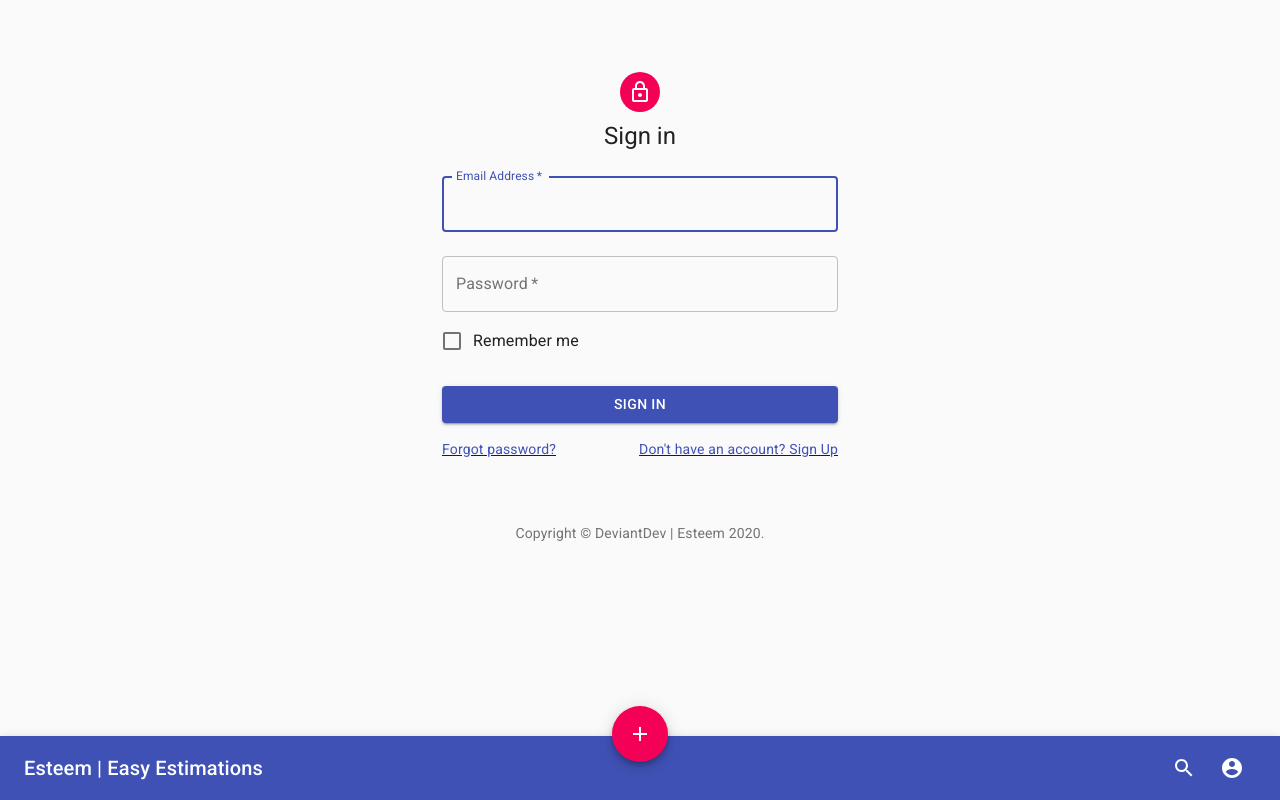
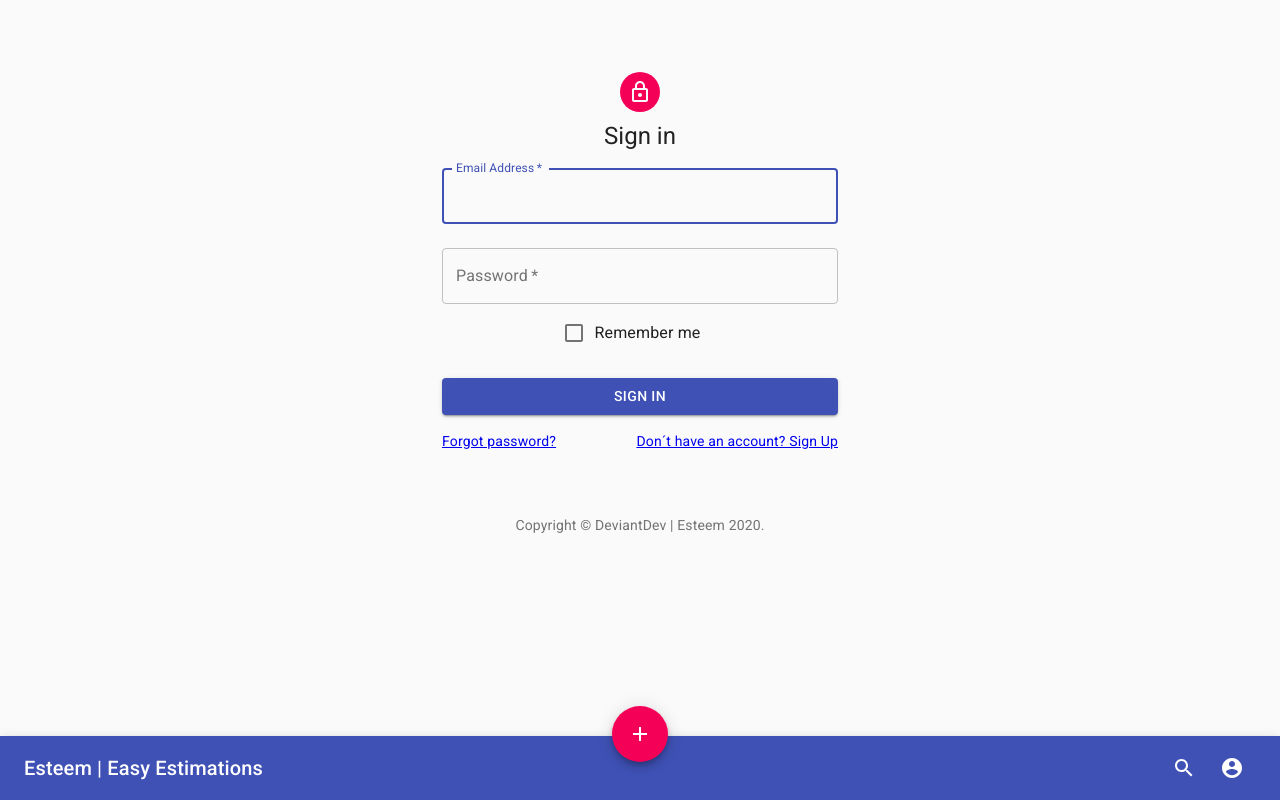
Before and after one commit to devdev-dev/esteamate, a React (Create React App) app in the folder app/: page / in a window 1280 px wide. Built offline with nearby package versions, Linux system fonts and the light colour scheme.

Commit message:
Some code style and clean code changes
- Extend authentication related componsnts with click handlers

```diff
--- a/app/src/functions/redux/index.ts
+++ b/app/src/functions/redux/index.ts
@@ -1,24 +1,28 @@
 import { connectRouter, routerMiddleware, RouterState } from 'connected-react-router';
-import { createBrowserHistory, History } from 'history';
+import { createBrowserHistory } from 'history';
 import { applyMiddleware, combineReducers, compose, createStore } from 'redux';
 import counterReducer from './counterReducer';
 
 export const history = createBrowserHistory();
 
-export default function configureStore(preloadedState?: any) {
-  const composeEnhancer: typeof compose = (window as any).__REDUX_DEVTOOLS_EXTENSION_COMPOSE__ || compose;
-  const store = createStore(createRootReducer(history), preloadedState, composeEnhancer(applyMiddleware(routerMiddleware(history))));
+export default function configureStore(preloadedState: AppState) {
+  const store = createStore(
+    combineReducers({
+      router: connectRouter(history),
+      count: counterReducer
+    }),
+    preloadedState,
+    compose(applyMiddleware(routerMiddleware(history)))
+  );
 
   return store;
 }
 
-const createRootReducer = (history: History) =>
-  combineReducers({
-    count: counterReducer,
-    router: connectRouter(history)
-  });
+export interface AppState {
+  router?: RouterState;
+  count: number;
+}
 
-export interface State {
-  count: number;
-  router: RouterState;
-}
+export const initialAppState: AppState = {
+  count: 0
+};
--- a/app/src/index.tsx
+++ b/app/src/index.tsx
@@ -3,10 +3,10 @@ import React from 'react';
 import ReactDOM from 'react-dom';
 import { Provider } from 'react-redux';
 import App from './App';
-import configureStore, { history } from './functions/redux';
+import configureStore, { history, initialAppState } from './functions/redux';
 import reportWebVitals from './reportWebVitals';
 
-const store = configureStore();
+const store = configureStore(initialAppState);
 
 ReactDOM.render(
   <React.StrictMode>
@@ -18,7 +18,4 @@ ReactDOM.render(
   document.getElementById('root')
 );
 
-// If you want to start measuring performance in your app, pass a function
-// to log results (for example: reportWebVitals(console.log))
-// or send to an analytics endpoint. Learn more: https://bit.ly/CRA-vitals
 reportWebVitals();
--- a/app/src/screens/auth/ResetPasswordScreen.tsx
+++ b/app/src/screens/auth/ResetPasswordScreen.tsx
@@ -15,6 +15,10 @@ import { Link } from 'react-router-dom';
 export default function LoginScreen() {
   const classes = useStyles();
 
+  const resetPassword = async () => {
+    alert('RESET');
+  };
+
   return (
     <Container component="main" maxWidth="xs">
       <CssBaseline />
@@ -27,23 +31,15 @@ export default function LoginScreen() {
         </Typography>
         <form className={classes.form} noValidate>
           <TextField variant="outlined" margin="normal" required fullWidth id="email" label="Email Address" name="email" autoComplete="email" autoFocus />
-          <Button type="submit" fullWidth variant="contained" color="primary" className={classes.submit}>
+          <Button type="submit" fullWidth variant="contained" color="primary" className={classes.submit} onClick={resetPassword}>
             Reset Password
           </Button>
           <Grid container>
             <Grid item xs>
-              <Link to="/">
-                <MUILink href="#" variant="body2">
-                  Remember again? Sign in
-                </MUILink>
-              </Link>
+              <Link to="/signin">Remember again? Sign in</Link>
             </Grid>
             <Grid item>
-              <Link to="/signup">
-                <MUILink href="#" variant="body2">
-                  {"Don't have an account? Sign Up"}
-                </MUILink>
-              </Link>
+              <Link to="/signin/create">Don´t have an account? Sign Up</Link>
             </Grid>
           </Grid>
         </form>
--- a/app/src/screens/auth/SignInScreen.tsx
+++ b/app/src/screens/auth/SignInScreen.tsx
@@ -17,6 +17,10 @@ import { Link } from 'react-router-dom';
 export default function LoginScreen() {
   const classes = useStyles();
 
+  const signIn = async () => {
+    alert('SIGNIN');
+  };
+
   return (
     <Container component="main" maxWidth="xs">
       <CssBaseline />
@@ -27,7 +31,6 @@ export default function LoginScreen() {
         <Typography component="h1" variant="h5">
           Sign in
         </Typography>
-        <form className={classes.form} noValidate>
         <TextField variant="outlined" margin="normal" required fullWidth id="email" label="Email Address" name="email" autoComplete="email" autoFocus />
         <TextField
           variant="outlined"
@@ -41,26 +44,17 @@ export default function LoginScreen() {
           autoComplete="current-password"
         />
         <FormControlLabel control={<Checkbox value="remember" color="primary" />} label="Remember me" />
-          <Button type="submit" fullWidth variant="contained" color="primary" className={classes.submit}>
+        <Button type="submit" fullWidth variant="contained" color="primary" className={classes.submit} onClick={signIn}>
           Sign In
         </Button>
         <Grid container>
           <Grid item xs>
-              <Link to="/reset">
-                <MUILink href="#" variant="body2">
-                  Forgot password?
-                </MUILink>
-              </Link>
+            <Link to="/signin/reset">Forgot password?</Link>
           </Grid>
           <Grid item>
-              <Link to="/signup">
-                <MUILink href="#" variant="body2">
-                  {"Don't have an account? Sign Up"}
-                </MUILink>
-              </Link>
+            <Link to="/signin/create">Don´t have an account? Sign Up</Link>
           </Grid>
         </Grid>
-        </form>
       </div>
       <Box mt={8}>
         <Copyright />
--- a/app/src/screens/auth/SignUpScreen.tsx
+++ b/app/src/screens/auth/SignUpScreen.tsx
@@ -16,6 +16,10 @@ import { Link } from 'react-router-dom';
 
 export default function SignUpScreen() {
   const classes = useStyles();
+
+  const signUp = async () => {
+    alert('SIGNUP');
+  };
 
   return (
     <Container component="main" maxWidth="xs">
@@ -48,16 +52,12 @@ export default function SignUpScreen() {
               />
             </Grid>
           </Grid>
-          <Button type="submit" fullWidth variant="contained" color="primary" className={classes.submit}>
+          <Button type="submit" fullWidth variant="contained" color="primary" className={classes.submit} onClick={signUp}>
             Sign Up
           </Button>
           <Grid container justify="flex-end">
             <Grid item>
-              <Link to="/">
-                <MUILink href="#" variant="body2">
-                  Already have an account? Sign in
-                </MUILink>
-              </Link>
+              <Link to="/signin">Already have an account? Sign in</Link>
             </Grid>
           </Grid>
         </form>
```
Also changed, not shown: app/public/index.html (+1 -14 lines). Lines whose indentation alone changed are shown as unchanged.
